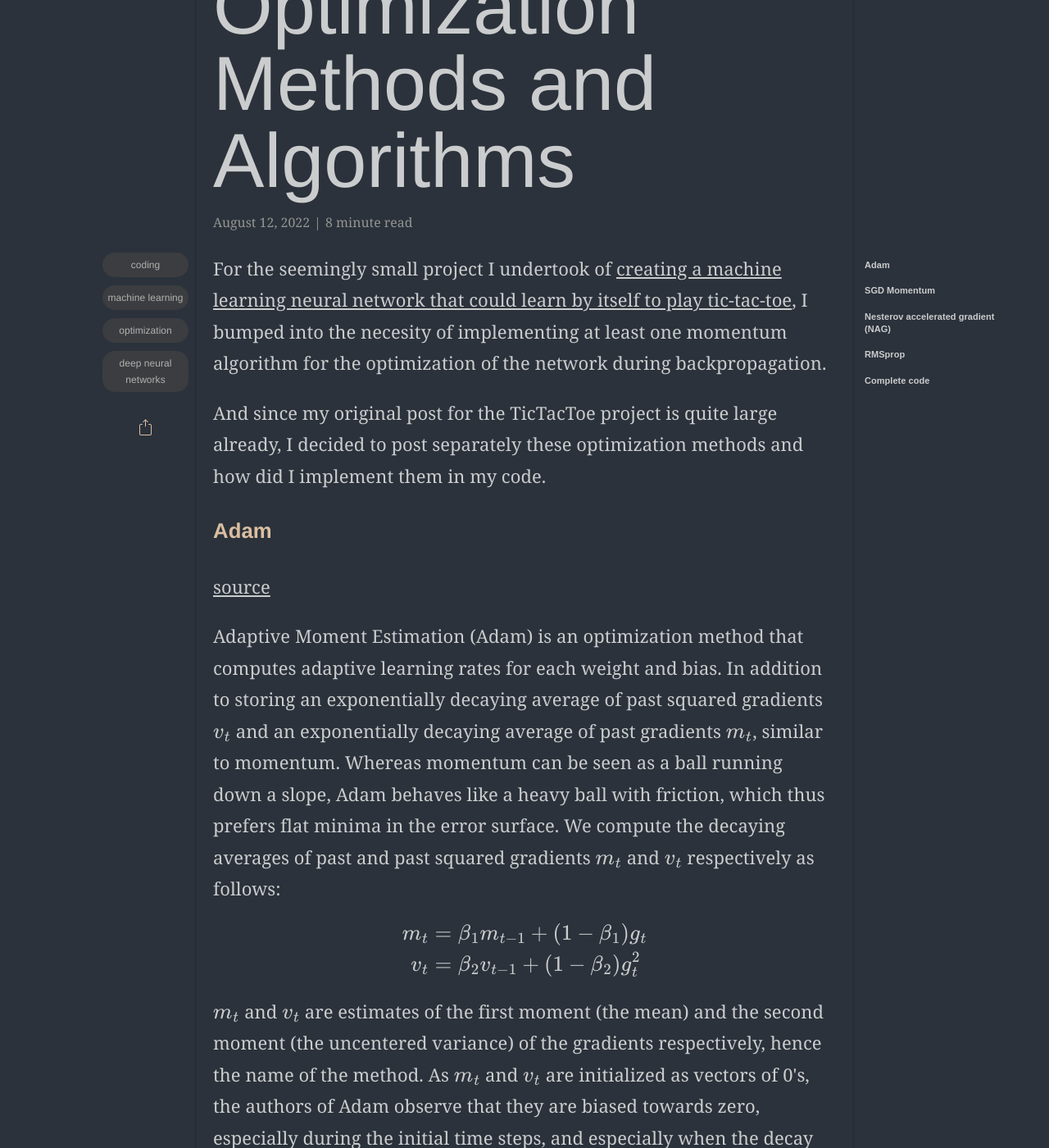
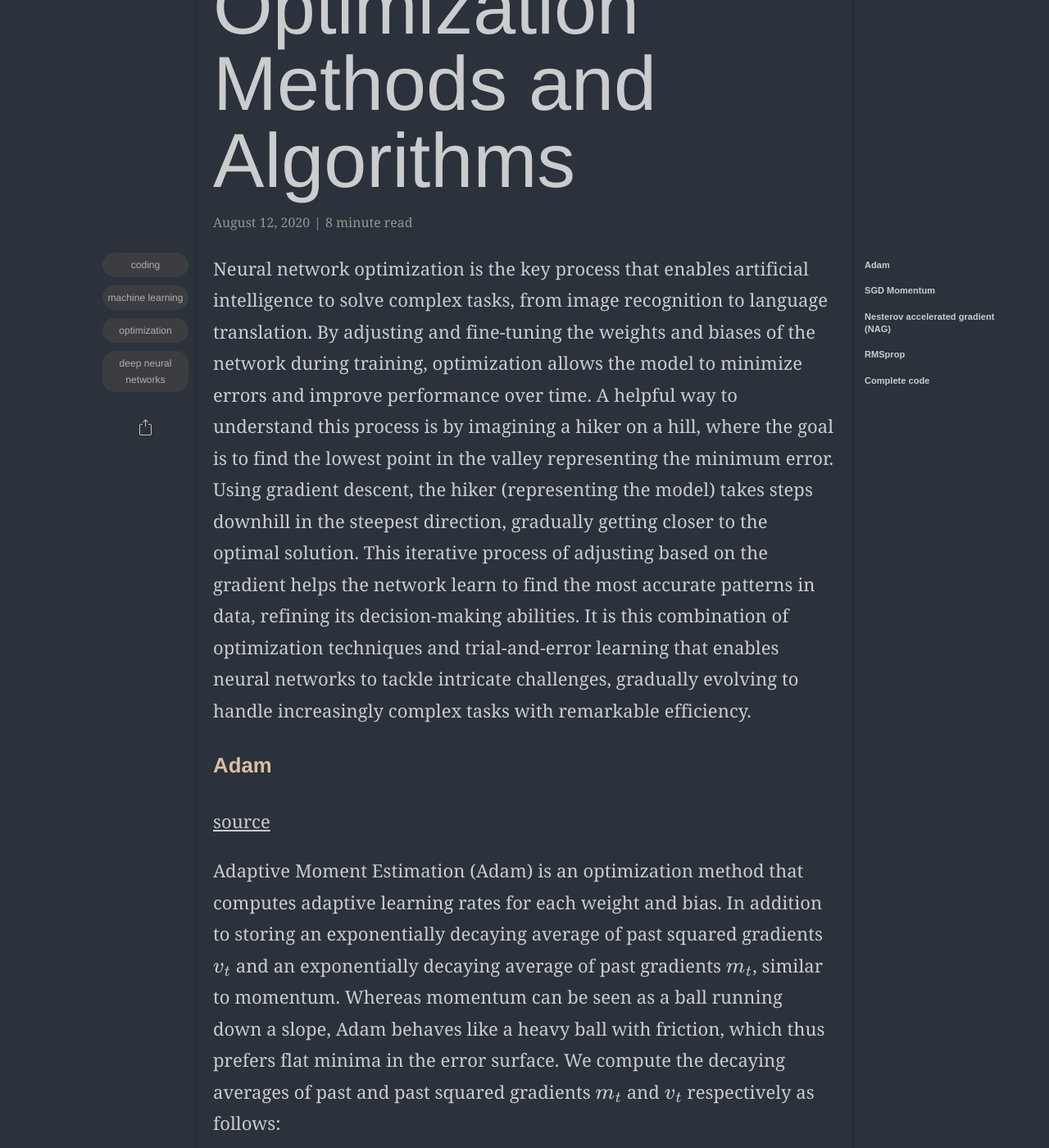
Before and after one commit to thinkingmodel/thinkingmodel.github.io, a Jekyll site: the page built from _posts/2021-03-12-neural-network-optimization-methods.markdown, in a window 1280 px wide and 1400 px high, scrolled down 755 px. Shown: the whole window at 82% size. Built offline with Jekyll 4.4.1, drawn with Linux system fonts in a browser that asks for light colours; some web fonts are replaced; formulas are drawn with MathJax 3; comment, search, counter and statistics services are not loaded.

Commit message:
22122024

```diff
--- a/_posts/2021-03-12-neural-network-optimization-methods.markdown
+++ b/_posts/2021-03-12-neural-network-optimization-methods.markdown
@@ -3,7 +3,7 @@ layout: post
 read_time: true
 show_date: true
 title:  Neural Network Optimization Methods and Algorithms
-date:   2022-08-12 13:32:20 -0600
+date:   2020-08-12 13:32:20 -0600
 description: Some neural network optimization algorithms mostly to implement momentum when doing back propagation.
 img: posts/20210312/nnet_optimization.jpg
 tags: [coding, machine learning, optimization, deep Neural networks]
@@ -11,9 +11,7 @@ author: Abhinav Thorat
 mathjax: yes # leave empty or erase to prevent the mathjax javascript from loading
 toc: yes # leave empty or erase for no TOC
 ---
-For the seemingly small project I undertook of [creating a machine learning neural network that could learn by itself to play tic-tac-toe](./deep-q-learning-tic-tac-toe.html), I bumped into the necesity of implementing at least one momentum algorithm for the optimization of the network during backpropagation.
-
-And since my original post for the TicTacToe project is quite large already, I decided to post separately these optimization methods and how did I implement them in my code.
+Neural network optimization is the key process that enables artificial intelligence to solve complex tasks, from image recognition to language translation. By adjusting and fine-tuning the weights and biases of the network during training, optimization allows the model to minimize errors and improve performance over time. A helpful way to understand this process is by imagining a hiker on a hill, where the goal is to find the lowest point in the valley representing the minimum error. Using gradient descent, the hiker (representing the model) takes steps downhill in the steepest direction, gradually getting closer to the optimal solution. This iterative process of adjusting based on the gradient helps the network learn to find the most accurate patterns in data, refining its decision-making abilities. It is this combination of optimization techniques and trial-and-error learning that enables neural networks to tackle intricate challenges, gradually evolving to handle increasingly complex tasks with remarkable efficiency.
 
 ### Adam
 [source](https://ruder.io/optimizing-gradient-descent/index.html#adam)
```
Also changed, not shown: 6 other files.
